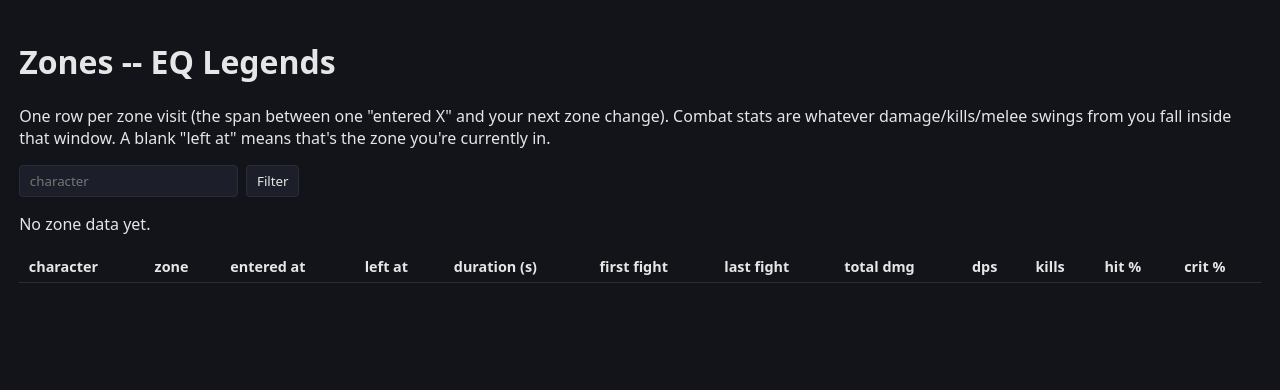
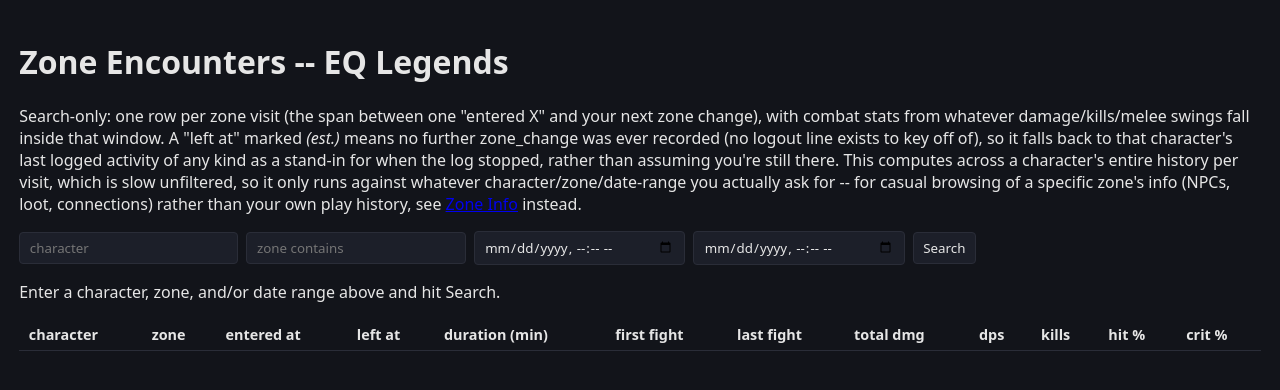
Before and after one commit to mdjthesecond-droid/eq-log-suite, a FastAPI app: page /zones/eql in a window 1280 px wide. Shown: the part 49-439 px from the top of the page. Run offline with FastAPI, Linux system fonts and the light colour scheme; lists and menus that the app fills with data are empty.

Commit message:
Prep for public release; rework Zones, Quests, and NPC search filters
- Add GPLv2 LICENSE and generalize README (drop machine-specific
  paths/username, note local-only/no-auth usage, link the license).
- Drop EQL gathering: EQL has no gather nodes, only drops and vendor
  purchases, so remove /gathering/eql and its nav link (EQ2 unaffected).
- Rename Zones to Zone Encounters (eql and eq2) and rework /zones into a
  search-first page: zone/date filters, duration in minutes, and an
  estimated left-at fallback when no closing zone_change was logged.
- Add a zone filter to /npcs search and cap /quests at the most recent
  entries, since it was becoming an ever-growing full history.

```diff
--- a/eq_log_suite/web/app.py
+++ b/eq_log_suite/web/app.py
@@ -277,16 +277,6 @@ def _compute_gathering(game, character="", zone="", node="", item="", skill="",
     }
 
 
-@app.get("/gathering/eql", response_class=HTMLResponse)
-def gathering_report_eql(
-    request: Request, character: str = "", zone: str = "", node: str = "",
-    item: str = "", skill: str = "", era: str = "current",
-):
-    ctx = _compute_gathering("eql", character, zone, node, item, skill, era)
-    ctx.update({"game": "eql", "game_label": "EQ Legends", "unresolved_zone_starts": _unresolved_zone_starts("eql")})
-    return templates.TemplateResponse(request, "gathering.html", ctx)
-
-
 @app.get("/gathering/eq2", response_class=HTMLResponse)
 def gathering_report_eq2(
     request: Request, character: str = "", zone: str = "", node: str = "",
@@ -298,7 +288,7 @@ def gathering_report_eq2(
 
 
 @app.post("/gathering/set-tier")
-def gathering_set_tier(node: str = Form(...), tier: str = Form(...), note: str = Form(""), game: str = Form("eql")):
+def gathering_set_tier(node: str = Form(...), tier: str = Form(...), note: str = Form(""), game: str = Form("eq2")):
     conn = db.get_connection()
     try:
         with conn.cursor() as cur:
@@ -314,7 +304,7 @@ def gathering_set_tier(node: str = Form(...), tier: str = Form(...), note: str =
 
 
 @app.post("/gathering/new-era")
-def gathering_new_era(name: str = Form(...), note: str = Form(""), game: str = Form("eql")):
+def gathering_new_era(name: str = Form(...), note: str = Form(""), game: str = Form("eq2")):
     from eq_log_suite.gather_eras import new_era
 
     new_era(name, note or None, at=None)
@@ -673,13 +663,21 @@ def _compute_dialogue(game, character="", npc="", zone="", exclude_chatter=False
     return rows
 
 
+QUESTS_RECENT_LIMIT = 20  # anything deeper than this is what npc/character/zone
+# search is for -- keeps this page a quick recent-activity glance rather than
+# an ever-growing full history.
+
+
 @app.get("/quests/eql", response_class=HTMLResponse)
 def quests_report_eql(request: Request, character: str = "", npc: str = "", zone: str = ""):
     rows = _compute_dialogue("eql", character, npc, zone, exclude_chatter=True)
+    truncated = len(rows) > QUESTS_RECENT_LIMIT
+    rows = sorted(rows, key=lambda r: r["ts"])[-QUESTS_RECENT_LIMIT:]
     return templates.TemplateResponse(request, "dialogue.html", {
         "rows": rows, "game": "eql", "game_label": "EQ Legends",
         "unresolved_zone_starts": _unresolved_zone_starts("eql"),
         "filters": {"character": character, "npc": npc, "zone": zone},
+        "truncated": truncated, "limit": QUESTS_RECENT_LIMIT,
     })
 
 
@@ -797,16 +795,39 @@ def attacks_breakdown_eq2(request: Request, character: str = "", start_ts: str =
     return _render_attacks(request, "eq2", "EverQuest II", character, start_ts, end_ts)
 
 
-def _compute_zones(game, character=""):
+def _compute_zones(game, character="", zone="", start_ts="", end_ts=""):
+    # This is the expensive one: the LEFT JOIN below re-scans events across
+    # every zone-visit session's full time window to compute combat stats --
+    # fine for a handful of sessions, slow across a character's entire
+    # history (this is what was taking a while to load with no filters at
+    # all). So, same as /loot and /npcs, this only ever runs against
+    # whatever character/zone/date-range the user actually asks for -- see
+    # the routes below, which don't call this at all with no filters given.
     char_clauses, char_params = ["g.code = %s"], [game]
     if character:
         char_clauses.append("c.name = %s"); char_params.append(character)
-    char_where = f"AND {' AND '.join(char_clauses)}" if char_clauses else ""
+    char_where = f"AND {' AND '.join(char_clauses)}"
+
+    # zone/date filters narrow which *resulting sessions* get shown, not
+    # which raw zone_change rows compute the LEAD() boundary above -- doing
+    # it the other way (filtering the zone_change events themselves to just
+    # the searched zone/date) would silently corrupt left_at/duration for
+    # every session that isn't the character's very last one, by skipping
+    # over the real intervening zone changes the LEAD() needs to see.
+    outer_clauses, outer_params = [], []
+    if zone:
+        outer_clauses.append("zs.zone LIKE %s"); outer_params.append(f"%{zone}%")
+    if start_ts:
+        outer_clauses.append("zs.entered_at >= %s"); outer_params.append(start_ts)
+    if end_ts:
+        outer_clauses.append("zs.entered_at <= %s"); outer_params.append(end_ts)
+    outer_where = f"AND {' AND '.join(outer_clauses)}" if outer_clauses else ""
 
     # Zone "sessions" are the gap between one zone_change and the character's
     # next one; combat stats for that session are whatever damage/kill/melee
-    # events from you fall inside that time window. A NULL left_at means
-    # you're still in that zone (the most recent zone_change with nothing after it).
+    # events from you fall inside that time window. A NULL left_at means no
+    # further zone_change was ever recorded (see the logout/file-close
+    # fallback below).
     sql = (
         "WITH zone_sessions AS ("
         "  SELECT e.character_id, e.target_name AS zone, e.ts AS entered_at, "
@@ -814,7 +835,7 @@ def _compute_zones(game, character=""):
         "  FROM events e JOIN games g ON e.game_id=g.id JOIN characters c ON e.character_id=c.id "
         f"  WHERE e.event_type = 'zone_change' {char_where}"
         ") "
-        "SELECT c.name AS character_name, g.code AS game, zs.zone, zs.entered_at, zs.left_at, "
+        "SELECT zs.character_id, c.name AS character_name, g.code AS game, zs.zone, zs.entered_at, zs.left_at, "
         "  MIN(CASE WHEN e.event_type IN ('melee','spell_damage','ability_damage') AND e.source_type='you' THEN e.ts END) AS first_fight_at, "
         "  MAX(CASE WHEN e.event_type IN ('melee','spell_damage','ability_damage') AND e.source_type='you' THEN e.ts END) AS last_fight_at, "
         "  SUM(CASE WHEN e.event_type IN ('melee','spell_damage','ability_damage') AND e.source_type='you' THEN e.amount ELSE 0 END) AS total_damage, "
@@ -829,6 +850,7 @@ def _compute_zones(game, character=""):
         "JOIN games g ON g.id = c.game_id "
         "LEFT JOIN events e ON e.character_id = zs.character_id AND e.ts >= zs.entered_at "
         "  AND (zs.left_at IS NULL OR e.ts < zs.left_at) "
+        f"WHERE 1=1 {outer_where} "
         "GROUP BY zs.character_id, zs.zone, zs.entered_at, zs.left_at "
         "ORDER BY zs.entered_at DESC"
     )
@@ -836,18 +858,41 @@ def _compute_zones(game, character=""):
     conn = db.get_connection()
     try:
         with conn.cursor() as cur:
-            cur.execute(sql, char_params)
+            cur.execute(sql, char_params + outer_params)
             rows = cur.fetchall()
+
+            # A NULL left_at doesn't necessarily mean "still in that zone" --
+            # it could just as well be the log ending (logout, crash, /log
+            # off) with no further zone_change ever recorded. There's no
+            # explicit logout line to key off of, so the character's last
+            # recorded event of any kind is the best available stand-in for
+            # "when the log stopped" -- only fetched for characters that
+            # actually have an open (NULL left_at) session, not everyone.
+            char_ids = {r["character_id"] for r in rows if r["left_at"] is None}
+            last_activity = {}
+            if char_ids:
+                fmt = ",".join(["%s"] * len(char_ids))
+                cur.execute(
+                    f"SELECT character_id, MAX(ts) AS last_ts FROM events WHERE character_id IN ({fmt}) GROUP BY character_id",
+                    list(char_ids),
+                )
+                last_activity = {r["character_id"]: r["last_ts"] for r in cur.fetchall()}
     finally:
         conn.close()
 
     for r in rows:
         total_damage = float(r["total_damage"] or 0)
         r["total_damage"] = total_damage
+        r["left_at_estimated"] = False
+        if r["left_at"] is None:
+            fallback = last_activity.get(r["character_id"])
+            if fallback and fallback > r["entered_at"]:
+                r["left_at"] = fallback
+                r["left_at_estimated"] = True
         if r["entered_at"] and r["left_at"]:
-            r["duration_s"] = round((r["left_at"] - r["entered_at"]).total_seconds())
+            r["duration_min"] = round((r["left_at"] - r["entered_at"]).total_seconds() / 60, 1)
         else:
-            r["duration_s"] = None
+            r["duration_min"] = None
         if r["first_fight_at"] and r["last_fight_at"]:
             span = (r["last_fight_at"] - r["first_fight_at"]).total_seconds()
             r["dps"] = round(total_damage / span, 1) if span > 0 else total_damage
@@ -860,20 +905,24 @@ def _compute_zones(game, character=""):
 
 
 @app.get("/zones/eql", response_class=HTMLResponse)
-def zones_report_eql(request: Request, character: str = ""):
-    rows = _compute_zones("eql", character)
+def zones_report_eql(request: Request, character: str = "", zone: str = "", start_ts: str = "", end_ts: str = ""):
+    searched = bool(character or zone or start_ts or end_ts)
+    rows = _compute_zones("eql", character, zone, start_ts, end_ts) if searched else []
     return templates.TemplateResponse(request, "zones.html", {
         "rows": rows, "game": "eql", "game_label": "EQ Legends",
-        "filters": {"character": character},
+        "filters": {"character": character, "zone": zone, "start_ts": start_ts, "end_ts": end_ts},
+        "searched": searched,
     })
 
 
 @app.get("/zones/eq2", response_class=HTMLResponse)
-def zones_report_eq2(request: Request, character: str = ""):
-    rows = _compute_zones("eq2", character)
+def zones_report_eq2(request: Request, character: str = "", zone: str = "", start_ts: str = "", end_ts: str = ""):
+    searched = bool(character or zone or start_ts or end_ts)
+    rows = _compute_zones("eq2", character, zone, start_ts, end_ts) if searched else []
     return templates.TemplateResponse(request, "zones.html", {
         "rows": rows, "game": "eq2", "game_label": "EverQuest II",
-        "filters": {"character": character},
+        "filters": {"character": character, "zone": zone, "start_ts": start_ts, "end_ts": end_ts},
+        "searched": searched,
     })
 
 
@@ -1317,15 +1366,17 @@ def _suggest_npc_type(name, rare_or_vendor_stats):
     return "npc"
 
 
-def _compute_npc_list(game, search=""):
+def _compute_npc_list(game, search="", zone=""):
     sql = (
         "WITH npc_events AS ("
-        "  SELECT ev.source_name AS npc, ev.event_type, ev.amount, ev.extra "
+        "  SELECT ev.source_name AS npc, ev.event_type, ev.amount, ev.extra, "
+        f"    {_base_zone_expr()} AS zone "
         "  FROM events ev JOIN games g ON ev.game_id=g.id "
         "  WHERE g.code=%s AND ev.event_type IN ('con','npc_dialogue','vendor_buy','vendor_sell','loot') "
         "    AND ev.source_name IS NOT NULL "
         "  UNION ALL "
-        "  SELECT ev.target_name AS npc, ev.event_type, ev.amount, ev.extra "
+        "  SELECT ev.target_name AS npc, ev.event_type, ev.amount, ev.extra, "
+        f"    {_base_zone_expr()} AS zone "
         "  FROM events ev JOIN games g ON ev.game_id=g.id "
         "  WHERE g.code=%s AND ev.event_type='death' AND ev.target_name IS NOT NULL AND ev.target_type != 'you'"
         ") "
@@ -1335,13 +1386,19 @@ def _compute_npc_list(game, search=""):
         "  MAX(CASE WHEN event_type='con' THEN JSON_EXTRACT(extra,'$.rare') END) = 'true' AS rare, "
         "  (SUM(CASE WHEN event_type IN ('vendor_buy','vendor_sell') THEN 1 ELSE 0 END) > 0) AS vendor, "
         "  SUM(CASE WHEN event_type='npc_dialogue' THEN 1 ELSE 0 END) AS dialogue_lines, "
-        "  SUM(CASE WHEN event_type='death' THEN 1 ELSE 0 END) AS kills "
+        "  SUM(CASE WHEN event_type='death' THEN 1 ELSE 0 END) AS kills, "
+        "  GROUP_CONCAT(DISTINCT zone ORDER BY zone SEPARATOR ', ') AS zones "
         "FROM npc_events GROUP BY npc"
     )
     params = [game, game]
+    having_clauses, having_params = [], []
     if search:
-        sql += " HAVING npc LIKE %s"
-        params.append(f"%{search}%")
+        having_clauses.append("npc LIKE %s"); having_params.append(f"%{search}%")
+    if zone:
+        having_clauses.append("zones LIKE %s"); having_params.append(f"%{zone}%")
+    if having_clauses:
+        sql += " HAVING " + " AND ".join(having_clauses)
+        params += having_params
     sql += " ORDER BY npc"
 
     conn = db.get_connection()
@@ -1475,18 +1532,20 @@ def _compute_npc_detail(game, name, tier="all"):
 
 
 @app.get("/npcs/eql", response_class=HTMLResponse)
-def npcs_list_eql(request: Request, search: str = ""):
-    rows = _compute_npc_list("eql", search)
+def npcs_list_eql(request: Request, search: str = "", zone: str = ""):
+    rows = _compute_npc_list("eql", search, zone) if (search or zone) else []
     return templates.TemplateResponse(request, "npc_list.html", {
-        "rows": rows, "game": "eql", "game_label": "EQ Legends", "search": search,
+        "rows": rows, "game": "eql", "game_label": "EQ Legends",
+        "search": search, "zone": zone, "searched": bool(search or zone),
     })
 
 
 @app.get("/npcs/eq2", response_class=HTMLResponse)
-def npcs_list_eq2(request: Request, search: str = ""):
-    rows = _compute_npc_list("eq2", search)
+def npcs_list_eq2(request: Request, search: str = "", zone: str = ""):
+    rows = _compute_npc_list("eq2", search, zone) if (search or zone) else []
     return templates.TemplateResponse(request, "npc_list.html", {
-        "rows": rows, "game": "eq2", "game_label": "EverQuest II", "search": search,
+        "rows": rows, "game": "eq2", "game_label": "EverQuest II",
+        "search": search, "zone": zone, "searched": bool(search or zone),
     })
 
 
--- a/eq_log_suite/web/templates/game_hub.html
+++ b/eq_log_suite/web/templates/game_hub.html
@@ -6,9 +6,11 @@
 
 <ul>
   <li><a href="/loot/{{ game }}">Loot</a> -- drop table per NPC killed: item, zone, quantity, chance% (drops / kills, not just a drop count).</li>
+  {% if game == 'eq2' %}
   <li><a href="/gathering/{{ game }}">Gathering</a> -- loot table per node: item, zone, drop chance, avg/total quantity, rare rate.</li>
+  {% endif %}
   <li><a href="/attacks/{{ game }}">Attacks</a> -- per-attack (melee verb or spell) breakdown: hit/crit rate, evasion, resist rate, min/avg/max damage split by hit vs crit.</li>
-  <li><a href="/zones/{{ game }}">Zones</a> -- one row per zone visit: entered/left timestamps, first/last fight, total damage, DPS, kills, hit%/crit%.</li>
+  <li><a href="/zones/{{ game }}">Zone Encounters</a> -- one row per zone visit: entered/left timestamps, first/last fight, total damage, DPS, kills, hit%/crit%.</li>
   <li><a href="/zoneinfo/{{ game }}">Zone Info</a> -- one row per zone (all instance tiers combined): connections in/out, NPCs seen, loot, quest items, level range, rare mobs.</li>
   <li><a href="/npcs/{{ game }}">NPCs</a> -- searchable NPC roster: zones seen, level range, rare/vendor flags, sold items, dialogue transcript.</li>
   {% if game == 'eql' %}
--- a/eq_log_suite/web/templates/zones.html
+++ b/eq_log_suite/web/templates/zones.html
@@ -1,25 +1,36 @@
 {% extends "base.html" %}
-{% block title %}Zones -- {{ game_label }}{% endblock %}
+{% block title %}Zone Encounters -- {{ game_label }}{% endblock %}
 {% block content %}
-<h1>Zones -- {{ game_label }}</h1>
-<p>One row per zone visit (the span between one "entered X" and your next zone change). Combat
-stats are whatever damage/kills/melee swings from you fall inside that window. A blank "left at"
-means that's the zone you're currently in.</p>
+<h1>Zone Encounters -- {{ game_label }}</h1>
+<p>Search-only: one row per zone visit (the span between one "entered X" and your next zone
+change), with combat stats from whatever damage/kills/melee swings fall inside that window. A
+"left at" marked <em>(est.)</em> means no further zone_change was ever recorded (no logout line
+exists to key off of), so it falls back to that character's last logged activity of any kind as a
+stand-in for when the log stopped, rather than assuming you're still there. This computes across a
+character's entire history per visit, which is slow unfiltered, so it only runs against whatever
+character/zone/date-range you actually ask for -- for casual browsing of a specific zone's info
+(NPCs, loot, connections) rather than your own play history, see <a href="/zoneinfo/{{ game }}">Zone
+Info</a> instead.</p>
 
 <form method="get" action="/zones/{{ game }}">
   <input name="character" placeholder="character" value="{{ filters.character }}">
-  <button type="submit">Filter</button>
+  <input name="zone" placeholder="zone contains" value="{{ filters.zone }}">
+  <input name="start_ts" type="datetime-local" title="entered after" value="{{ filters.start_ts }}">
+  <input name="end_ts" type="datetime-local" title="entered before" value="{{ filters.end_ts }}">
+  <button type="submit">Search</button>
 </form>
 
-{% if not rows %}
-<p>No zone data yet{% if filters.character %} matching those filters{% endif %}.</p>
+{% if not searched %}
+<p>Enter a character, zone, and/or date range above and hit Search.</p>
+{% elif not rows %}
+<p>No zone data matching that search.</p>
 {% endif %}
 
 <div class="scroll-frame">
 <table class="sortable">
   <thead>
     <tr>
-      <th>character</th><th>zone</th><th>entered at</th><th>left at</th><th>duration (s)</th>
+      <th>character</th><th>zone</th><th>entered at</th><th>left at</th><th>duration (min)</th>
       <th>first fight</th><th>last fight</th><th>total dmg</th><th>dps</th><th>kills</th>
       <th>hit %</th><th>crit %</th>
     </tr>
@@ -30,8 +41,8 @@ means that's the zone you're currently in.</p>
       <td>{{ r.character_name }}</td>
       <td>{{ r.zone }}</td>
       <td>{{ r.entered_at }}</td>
-      <td>{{ r.left_at if r.left_at is not none else '' }}</td>
-      <td>{{ r.duration_s if r.duration_s is not none else '' }}</td>
+      <td>{{ r.left_at if r.left_at is not none else '' }}{% if r.left_at_estimated %} <em style="opacity:0.7;">(est.)</em>{% endif %}</td>
+      <td>{{ r.duration_min if r.duration_min is not none else '' }}</td>
       <td>{{ r.first_fight_at if r.first_fight_at is not none else '' }}</td>
       <td>{{ r.last_fight_at if r.last_fight_at is not none else '' }}</td>
       <td>{{ r.total_damage }}</td>
```
Also changed, not shown: eq_log_suite/web/templates/dialogue.html (+11 -7 lines), eq_log_suite/web/templates/npc_list.html (+10 -5 lines), README.md, 1 other file.
